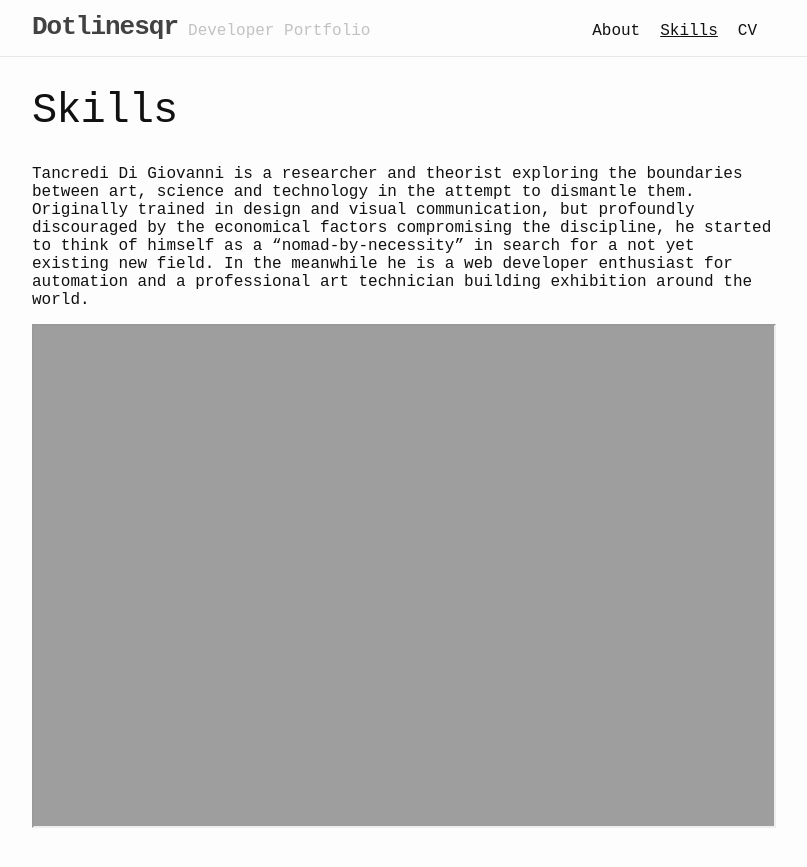
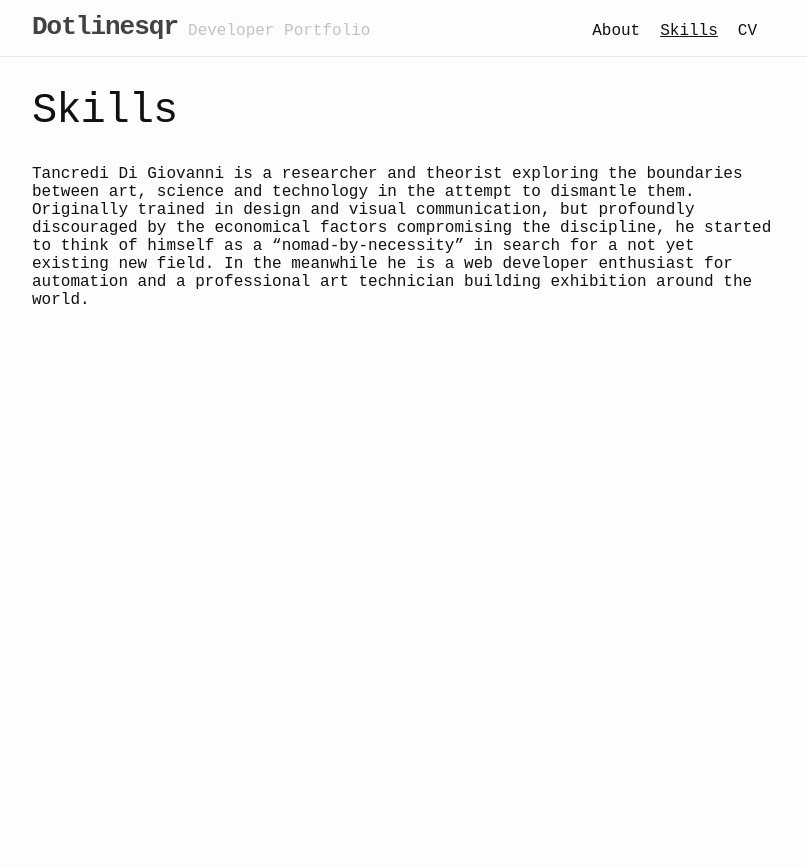
Before and after one commit to Tancre/Portfolio_Developer, a Jekyll site: the page built from skills.markdown, in a window 1280 px wide. Shown: the top 867 px of the page, without its empty margins (238-1045 px from the left). Built offline with Jekyll 4.4.1, drawn with Linux system fonts in a browser that asks for light colours.

Commit message:
test again

```diff
--- a/skills.markdown
+++ b/skills.markdown
@@ -6,4 +6,3 @@ order: 2
 ---
 
 Tancredi Di Giovanni is a researcher and theorist exploring the boundaries between art, science and technology in the attempt to dismantle them. Originally trained in design and visual communication, but profoundly discouraged by the economical factors compromising the discipline, he started to think of himself as a "nomad-by-necessity" in search for a not yet existing new field. In the meanwhile he is a web developer enthusiast for automation and a professional art technician building exhibition around the world.
-<iframe src="https://tancre.github.io/skills_graph/" style="width: 100%; height: 500px;"></iframe>
```
